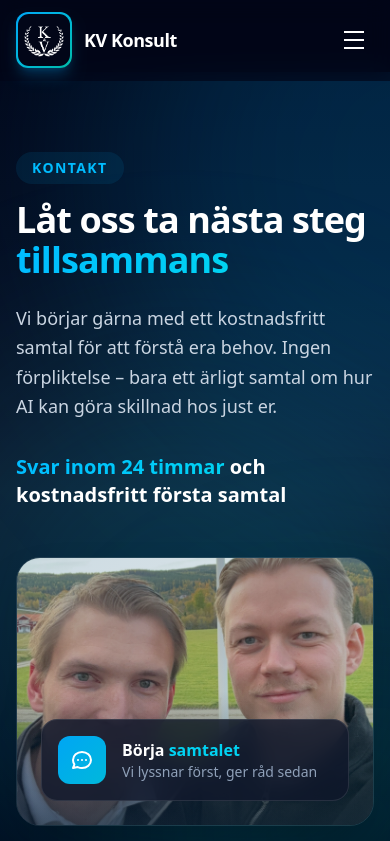
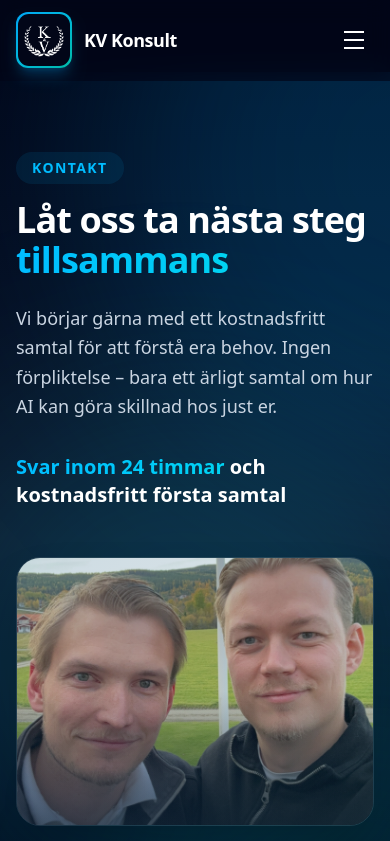
Before and after one commit to Henrik-KV/kv-konsult-site, a Next.js app: page /kontakt in a window 390 px wide. Shown: the top 841 px of the page. Built offline with nearby package versions, Linux system fonts and the light colour scheme; no server answers.

Commit message:
Move contact badge below image + keep compare section on mobile

```diff
--- a/app/kontakt/page.tsx
+++ b/app/kontakt/page.tsx
@@ -431,12 +431,12 @@ export default function KontaktPage() {
                 <div className="absolute inset-0 bg-gradient-to-t from-slate-900/70 via-transparent to-transparent" />
                 {/* Diskret blå/teal color overlay för att matcha sajtens stil */}
                 <div className="absolute inset-0 bg-gradient-to-br from-sky-900/20 via-cyan-900/15 to-teal-900/20" />
+              </div>
 
-                {/* Overlay badge */}
-                <div className="absolute bottom-6 left-6 right-6">
-                  <div className="rounded-2xl border border-white/10 bg-slate-900/80 p-4 backdrop-blur-md">
+              {/* Badge under bilden istället för overlay */}
+              <div className="mt-4 rounded-2xl border border-white/10 bg-slate-900/80 p-4 backdrop-blur-md">
                 <div className="flex items-center gap-4">
-                      <div className="flex h-12 w-12 items-center justify-center rounded-xl bg-gradient-to-br from-sky-500 to-cyan-500">
+                  <div className="flex h-12 w-12 items-center justify-center rounded-xl bg-gradient-to-br from-sky-500 to-cyan-500 shrink-0">
                     <svg className="h-6 w-6 text-white" fill="none" viewBox="0 0 24 24" stroke="currentColor" strokeWidth={2}>
                       <path strokeLinecap="round" strokeLinejoin="round" d="M8 12h.01M12 12h.01M16 12h.01M21 12c0 4.418-4.03 8-9 8a9.863 9.863 0 01-4.255-.949L3 20l1.395-3.72C3.512 15.042 3 13.574 3 12c0-4.418 4.03-8 9-8s9 3.582 9 8z" />
                     </svg>
@@ -444,8 +444,6 @@ export default function KontaktPage() {
                   <div>
                     <p className="font-semibold text-white">Börja <span className="text-cyan-400">samtalet</span></p>
                     <p className="text-sm text-slate-400">Vi lyssnar först, ger råd sedan</p>
-                      </div>
-                    </div>
                   </div>
                 </div>
               </div>
```
Lines whose indentation alone changed are shown as unchanged.
